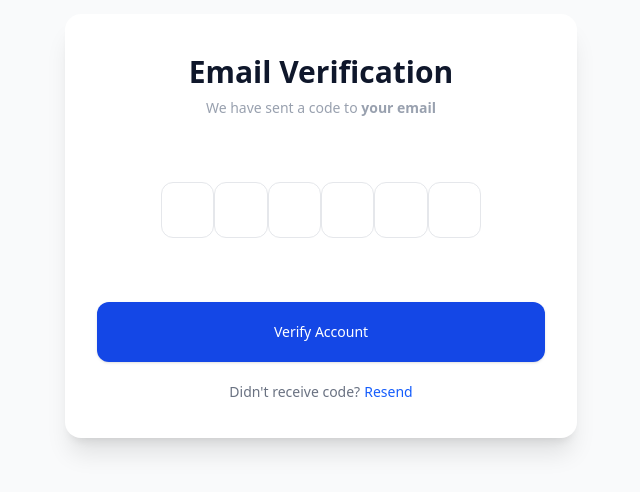
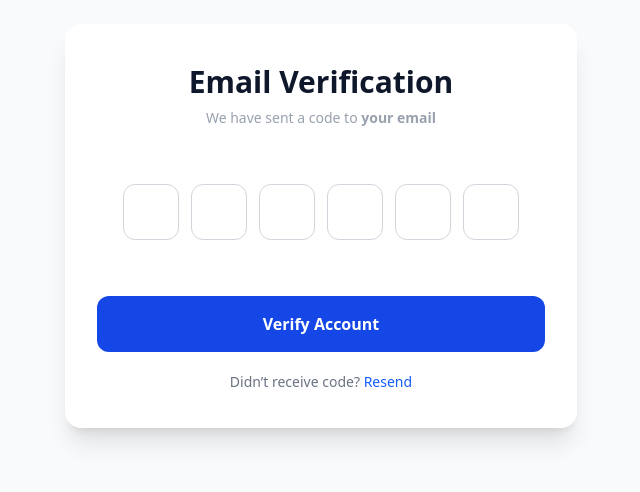
Before and after one commit to shubham5158/vercel-frontend, a React (Vite) app: page /verify-otp in a window 1280 px wide. Shown: the part 174-666 px from the top of the page, without its empty margins (319-959 px from the left). Built offline with nearby package versions, Linux system fonts and the light colour scheme.

Commit message:
feat: improve OTP verification page with enhanced input handling and UI updates

```diff
--- a/src/pages/admin/VerifyOtpPage.jsx
+++ b/src/pages/admin/VerifyOtpPage.jsx
@@ -1,4 +1,4 @@
-import React, { useState } from "react";
+import React, { useState, useRef } from "react";
 import { useLocation, useNavigate } from "react-router-dom";
 import { verifyOtpApi } from "../../api/Auth.jsx";
 import { toastSuccess, toastError } from "../../utils/toast.jsx";
@@ -9,6 +9,7 @@ const VerifyOtpPage = () => {
   const email = state?.email;
 
   const [otp, setOtp] = useState("");
+  const inputsRef = useRef([]);
 
   const handleVerify = async () => {
     try {
@@ -17,77 +18,84 @@ const VerifyOtpPage = () => {
         return;
       }
 
-      await verifyOtpApi(email, String(otp).trim());
-
+      await verifyOtpApi(email, otp.trim());
       toastSuccess("Email verified successfully!");
       navigate("/admin/login");
     } catch (err) {
-      toastError(
-        err?.response?.data?.message || "Invalid or expired OTP"
-      );
+      toastError(err?.response?.data?.message || "Invalid or expired OTP");
+    }
+  };
+
+  const handleChange = (e, index) => {
+    const value = e.target.value.replace(/\D/g, "");
+    if (!value) return;
+
+    const newOtp = otp.split("");
+    newOtp[index] = value;
+    const finalOtp = newOtp.join("").slice(0, 6);
+    setOtp(finalOtp);
+
+    // move to next input
+    if (index < 5) {
+      inputsRef.current[index + 1]?.focus();
+    }
+  };
+
+  const handleKeyDown = (e, index) => {
+    if (e.key === "Backspace") {
+      const newOtp = otp.split("");
+      newOtp[index] = "";
+      setOtp(newOtp.join(""));
+
+      if (index > 0) {
+        inputsRef.current[index - 1]?.focus();
+      }
     }
   };
 
   return (
-    <div className="relative flex min-h-screen flex-col justify-center overflow-hidden bg-gray-50 py-12">
-      <div className="relative bg-white px-6 pt-10 pb-9 shadow-xl mx-auto w-full max-w-lg rounded-2xl">
-        <div className="mx-auto flex w-full max-w-md flex-col space-y-16">
+    <div className="relative flex min-h-screen flex-col justify-center bg-gray-50 py-12">
+      <div className="bg-white px-6 pt-10 pb-9 shadow-xl mx-auto w-full max-w-lg rounded-2xl">
+        <div className="mx-auto flex w-full max-w-md flex-col space-y-14">
 
           {/* HEADER */}
-          <div className="flex flex-col items-center justify-center text-center space-y-2">
-            <div className="font-semibold text-3xl">
-              <p>Email Verification</p>
-            </div>
-            <div className="flex flex-row text-sm font-medium text-gray-400">
-              <p>
+          <div className="text-center space-y-2">
+            <h1 className="font-semibold text-3xl">Email Verification</h1>
+            <p className="text-sm text-gray-400">
               We have sent a code to{" "}
-                <span className="font-semibold">
-                  {email || "your email"}
-                </span>
+              <span className="font-semibold">{email || "your email"}</span>
             </p>
-            </div>
           </div>
 
           {/* OTP INPUTS */}
-          <div>
-            <div className="flex flex-col space-y-16">
-              <div className="flex flex-row items-center justify-between mx-auto w-full max-w-xs">
+          <div className="flex justify-center gap-3">
             {[0, 1, 2, 3, 4, 5].map((i) => (
-                  <div key={i} className="w-14 h-14">
               <input
+                key={i}
+                ref={(el) => (inputsRef.current[i] = el)}
                 type="text"
                 inputMode="numeric"
                 maxLength={1}
                 value={otp[i] || ""}
-                      onChange={(e) => {
-                        const val = e.target.value.replace(/\D/g, "");
-                        if (!val) return;
-                        const arr = otp.split("");
-                        arr[i] = val;
-                        setOtp(arr.join("").slice(0, 6));
-                      }}
-                      className="w-full h-full text-center text-lg outline-none rounded-xl border border-gray-200 bg-white focus:bg-gray-50 focus:ring-1 ring-blue-700"
+                onChange={(e) => handleChange(e, i)}
+                onKeyDown={(e) => handleKeyDown(e, i)}
+                className="w-14 h-14 text-center text-lg rounded-xl border border-gray-300 outline-none focus:ring-2 focus:ring-blue-600"
               />
-                  </div>
             ))}
           </div>
 
-              {/* BUTTONS */}
-              <div className="flex flex-col space-y-5">
+          {/* ACTIONS */}
+          <div className="space-y-5">
             <button
               onClick={handleVerify}
-                  className="flex flex-row items-center justify-center text-center w-full rounded-xl outline-none py-5 bg-blue-700 text-white text-sm shadow-sm"
+              className="w-full py-4 rounded-xl bg-blue-700 text-white font-semibold"
             >
               Verify Account
             </button>
 
-                <div className="flex flex-row items-center justify-center text-center text-sm font-medium space-x-1 text-gray-500">
-                  <p>Didn't receive code?</p>
-                  <span className="text-blue-600 cursor-pointer">
-                    Resend
-                  </span>
-                </div>
-              </div>
+            <div className="text-center text-sm text-gray-500">
+              Didn’t receive code?{" "}
+              <span className="text-blue-600 cursor-pointer">Resend</span>
             </div>
           </div>
 
```
Lines whose indentation alone changed are shown as unchanged.
